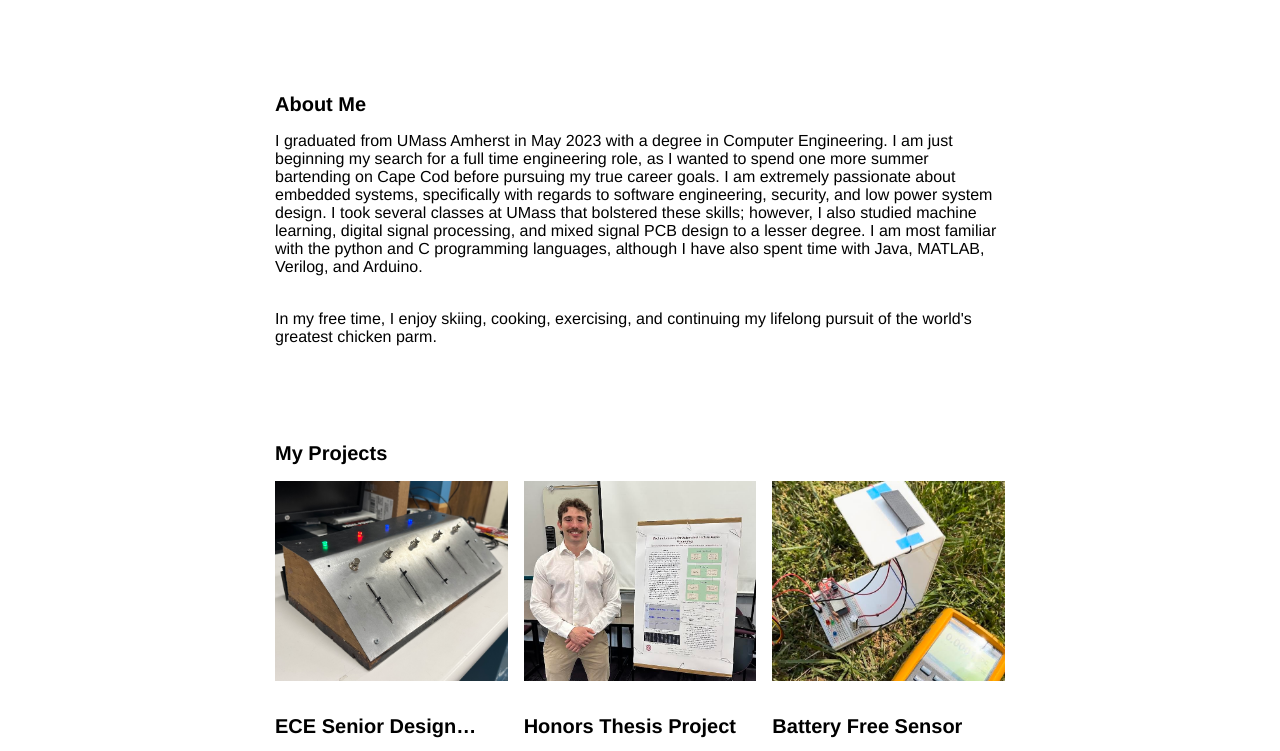
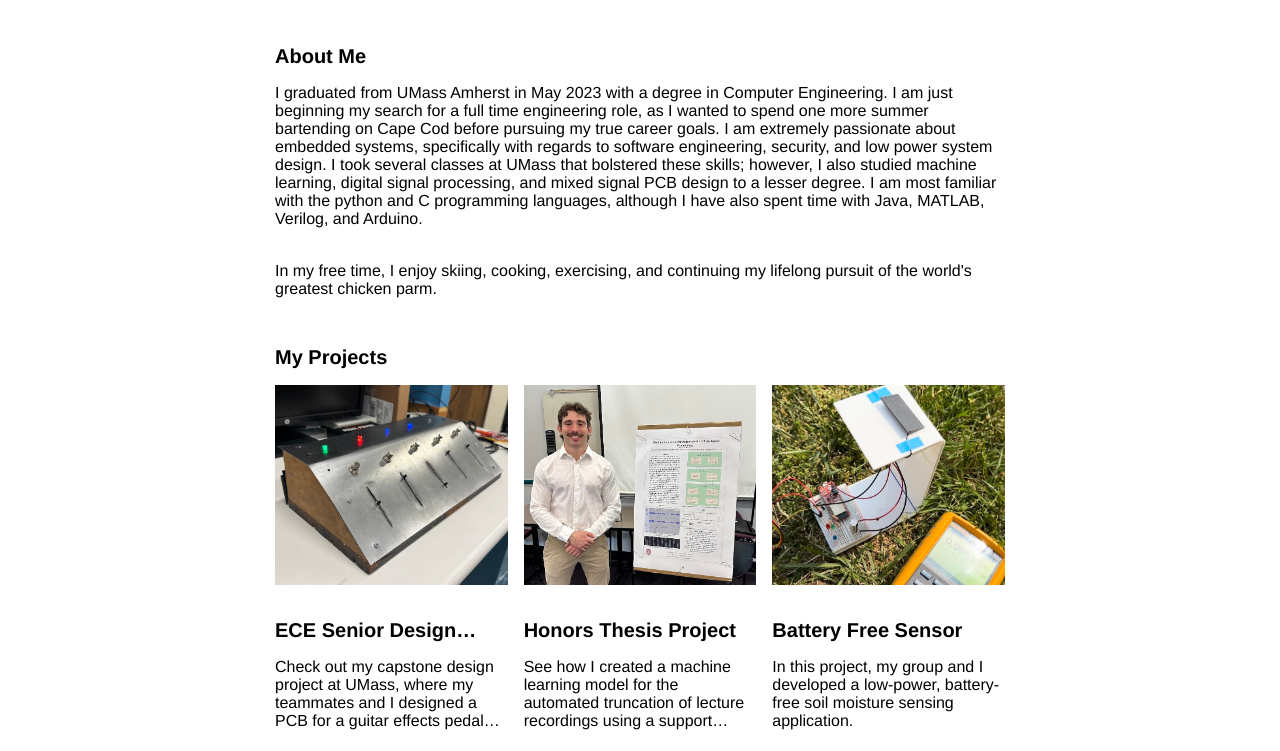
Before and after one commit to rotkstar/rotkstar.github.io, a plain HTML site: page index.html in a window 1280 px wide. Shown: the part 682-1433 px from the top of the page. Drawn offline with Linux system fonts and the light colour scheme.

Commit message:
Commit 19, changed css files to modify various spacing

```diff
--- a/css/layout.css
+++ b/css/layout.css
@@ -24,7 +24,7 @@ body {
   margin: 225px 425px;
   display: flex;
   flex-direction: column;
-  gap: 96px;
+  gap: 48px; /* Changed from 96px to 48px*/
 }
 
 
```
